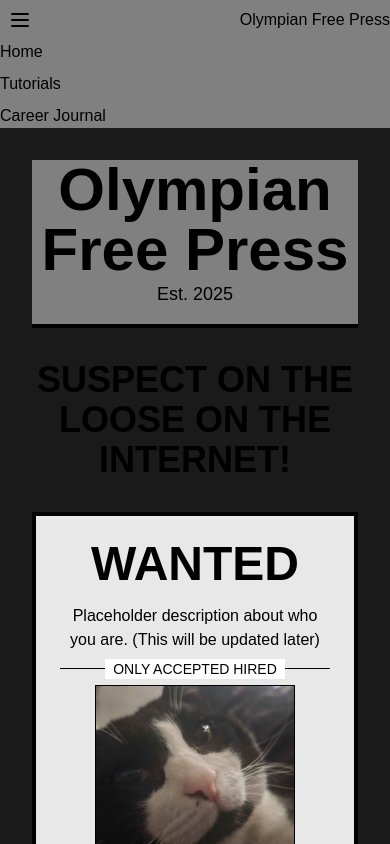
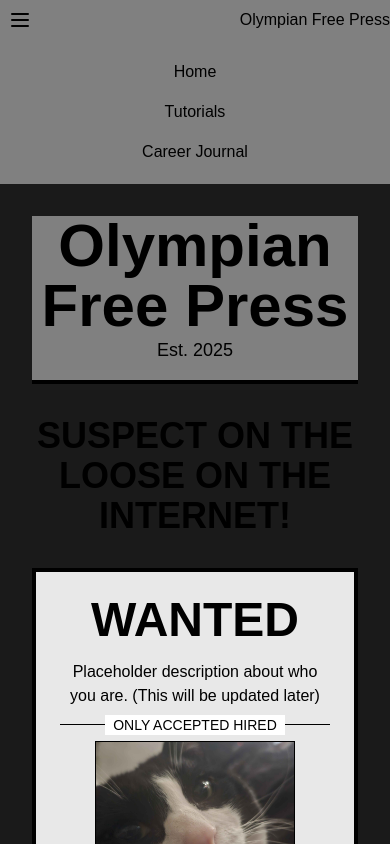
Before and after one commit to zgildo01/my-portfolio, a Next.js app: page / in a window 390 px wide. Both pictures are taken after a click on the button 20 px from the left and 20 px from the top of the page. Shown: the top 844 px of the page. Built offline with nearby package versions, Linux system fonts and the light colour scheme.

Commit message:
tweak mobile nav bar

```diff
--- a/src/app/layout.tsx
+++ b/src/app/layout.tsx
@@ -36,7 +36,7 @@ export default function RootLayout({
             <h1>Olympian Free Press</h1>
           </div>
           {mobileMenuOpen && (
-            <nav id="mobile-menu" className="lg:hidden flex flex-col space-y-2">
+            <nav id="mobile-menu" className="lg:hidden flex flex-col items-center space-y-2 *:px-3 *:py-1 *:m-1 p-3">
               <Link href="/">Home</Link>
               <Link href="/tutorials">Tutorials</Link>
               <Link href="/career-journal">Career Journal</Link>
```
